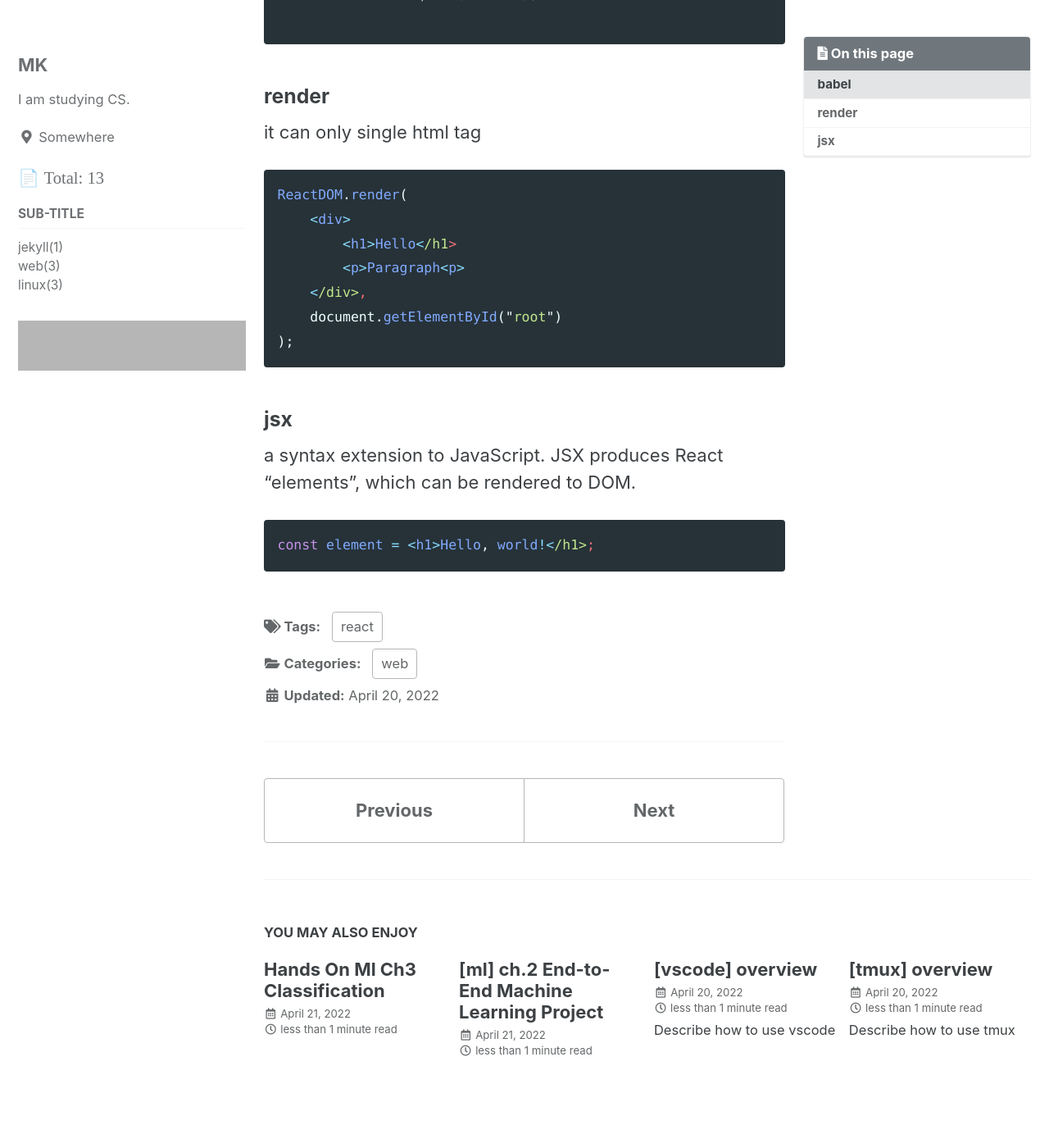
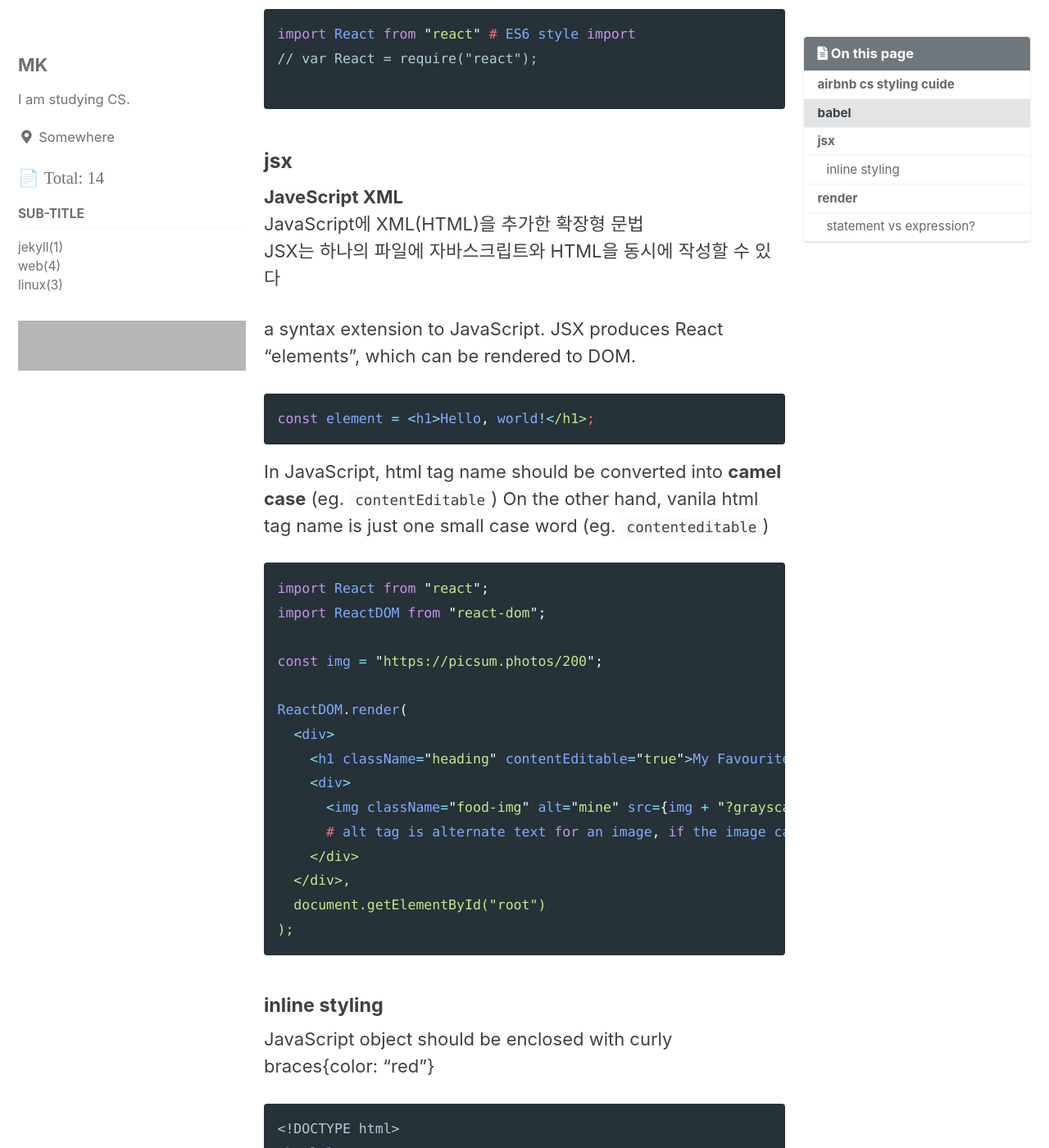
Before and after one commit to MK-43/mk-43.github.io, a Jekyll site: the page built from _posts/web/2022-04-20-react.md, in a window 1280 px wide and 1400 px high, scrolled down 488 px. Shown: the whole window at 82% size. Built offline with Jekyll 4.4.1, drawn with Linux system fonts in a browser that asks for light colours; cached includes are drawn as plain includes; some of the changed text lies outside the part shown; grey boxes are pictures that could not be loaded.

Commit message:
TIL 2022-04-22

````diff
--- a/_posts/web/2022-04-20-react.md
+++ b/_posts/web/2022-04-20-react.md
@@ -14,35 +14,91 @@ date: 2022-04-20
 last_modified_at: 2022-04-20
 ---
 
+### [airbnb cs styling cuide](https://github.com/airbnb/javascript/tree/master/react)
+
 ### babel
 
 a JavaScript compiler
 Compile next-gen JavaScript to browser-compatible JavaScript
 
 ```javascript
-import React from "react"
+import React from "react" # ES6 style import
 // var React = require("react");
 
+```
+
+### jsx
+
+**JaveScript XML**
+JavaScript에 XML(HTML)을 추가한 확장형 문법
+JSX는 하나의 파일에 자바스크립트와 HTML을 동시에 작성할 수 있다
+
+a syntax extension to JavaScript.
+JSX produces React "elements", which can be rendered to DOM.
+
+```javascript
+const element = <h1>Hello, world!</h1>;
+```
+
+In JavaScript, html tag name should be converted into **camel case** (eg. `contentEditable`)
+On the other hand, vanila html tag name is just one small case word (eg. `contenteditable`)
+
+```javascript
+import React from "react";
+import ReactDOM from "react-dom";
+
+const img = "https://picsum.photos/200";
+
+ReactDOM.render(
+  <div>
+    <h1 className="heading" contentEditable="true">My Favourite Foods</h1> # camel case
+    <div>
+      <img className="food-img" alt="mine" src={img + "?grayscale"} /> # you should put the closing tag in jsx
+      # alt tag is alternate text for an image, if the image can't be displayed
+    </div>
+  </div>,
+  document.getElementById("root")
+);
+```
+
+#### inline styling
+
+JavaScript object should be enclosed with curly braces{color: "red"}
+
+```html
+<!DOCTYPE html>
+<html lang="en">
+  <head>
+    <title>JSX</title>
+    <link rel="stylesheet" href="styles.css" />
+  </head>
+
+  <body>
+    <div id="root"></div>
+    <script src="../src/index.js" type="text/JSX"></script> # this is jsx file
+  </body>
+</html>
 ```
 
 
 ### render
 
 it can only single html tag
+
 ```javascript
+const fName = "Angela";
+const lName = "Yu";
 ReactDOM.render(
-    <div>
+    <div> # only one tag can be used in render()
         <h1>Hello</h1>
         <p>Paragraph<p>
-    </div>,
+        <img src="path-to-img" />
+        # JSX는 HTML이 아니라 XML 마크업 규칙을 따르므로 끝에 마침표시(/>)가 있음
+        <p>Created bt {fName + lName}</p>
+        <p>{`${fName} and ${lName}`}</p>
+     </div>,
     document.getElementById("root")
 );
 ```
 
-### jsx
-
-a syntax extension to JavaScript.
-JSX produces React "elements", which can be rendered to DOM.
-```javascript
-const element = <h1>Hello, world!</h1>;
-```
+#### statement vs expression?
````
Also changed, not shown: _posts/ml/2022-04-21-hands-on-ml-ch1-fundamental.md (+30 -3 lines), _posts/web/2022-04-19-html-tag.md (+5 -0 lines), _posts/web/2022-04-22-javascript.md (added, +85 -0 lines).
